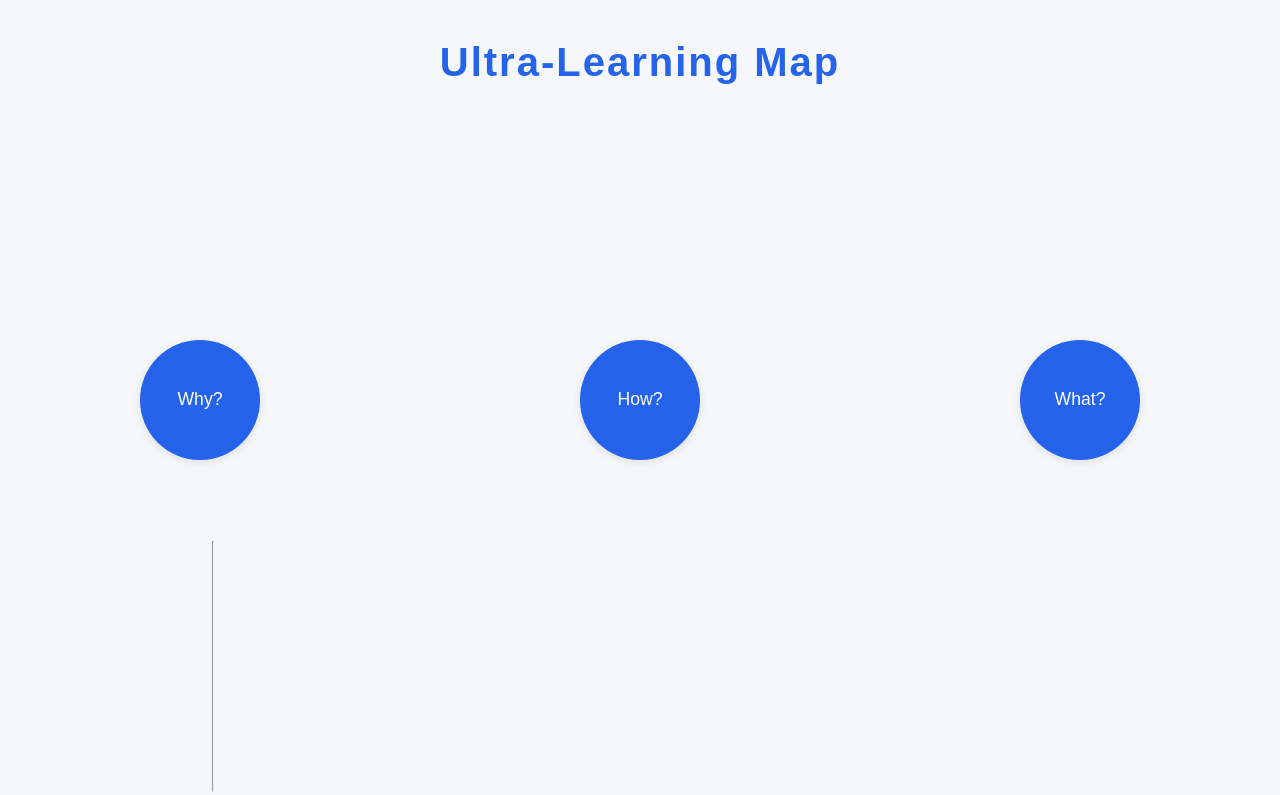
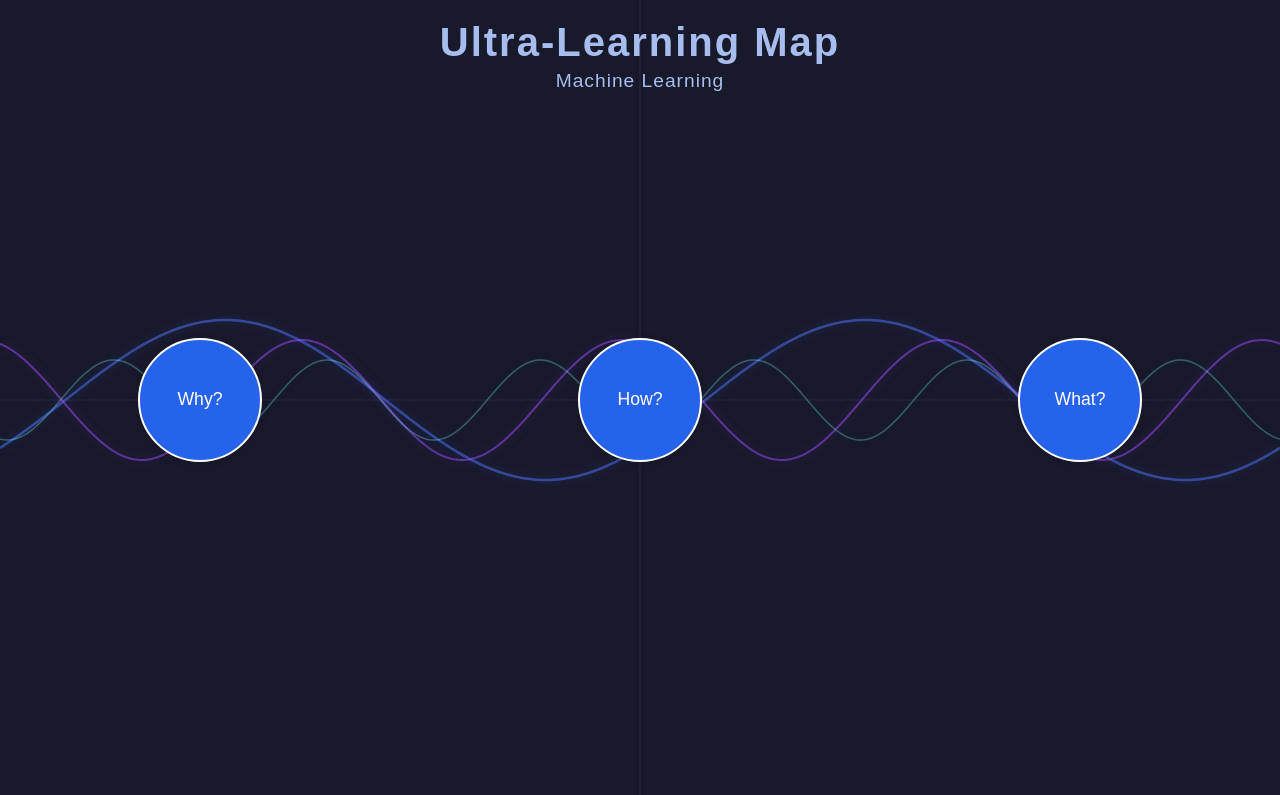
Before and after one commit to LeonBat/ML-Journey, a plain HTML site: page Ultra_Learning_Map/index.html in a window 1280 px wide. Drawn offline with Linux system fonts and the light colour scheme; a web font is replaced by a local one.

Commit message:
Updated Ultra Learning Map

```diff
--- a/Ultra_Learning_Map/index.html
+++ b/Ultra_Learning_Map/index.html
@@ -10,26 +10,57 @@
 
 <body>
 
-    <h1 class=headline>Ultra-Learning Map</h1>
+    <div class="header_container">
+        <h1 class=headline>Ultra-Learning Map</h1>
+        <h2 class="subheader">Machine Learning</h2>
+    </div>
     <div class="circle_container">
         <div class="circle">
             <div class="short_overview">Why?</div>
-            <div class="detailed_overview">This is the complete text</div>
+            <div class="detailed_overview">
+                <p>
+                    Machine Learning is a field I expect to grow in importance in the age of AI.
+                    With this project, I want to understand the fundamentals and the concepts behind it.
+                    It also serves as a good foundation for AI in general and allows me to improve my ML engineering
+                    skills.
+                </p>
+            </div>
         </div>
 
         <div class="circle">
             <div class="short_overview">How?</div>
-            <div class="detailed_overview">This is the complete text</div>
+            <div class="detailed_overview">
+                <p>
+                    I will follow the principles of ultra-learning as described by Scott Young in his book
+                    "Ultralearning: Master Hard Skills, Outsmart the Competition, and Accelerate Your Career".
+                    This includes self-directed learning, focusing on high-impact projects, and continuous practice
+                    and feedback.
+                </p>
+            </div>
         </div>
 
         <div class="circle">
             <div class="short_overview">What?</div>
-            <div class="detailed_overview">This is the complete text</div>
+            <div class="detailed_overview">
+                <p>
+                    The project will cover a broad range of topics in Machine Learning, including:
+                <ol>
+                    <li>Fundamentals of Machine Learning</li>
+                    <li>Supervised and Unsupervised Learning</li>
+                    <li>Neural Networks and Deep Learning</li>
+                    <li>Natural Language Processing</li>
+                    <!-- <li>Computer Vision</li> -->
+                    <li>Reinforcement Learning</li>
+                    <li>Model Deployment and Monitoring</li>
+                </ol>
+
+                </p>
+            </div>
         </div>
 
     </div>
-
-    <hr .class="divider">
+    <canvas id="bg-canvas"></canvas>
+    <script src="main.js"></script>
 
 </body>
 
--- /dev/null
+++ b/Ultra_Learning_Map/main.js
@@ -0,0 +1,63 @@
+const canvas = document.getElementById('bg-canvas');
+const ctx = canvas.getContext('2d');
+
+function resizeCanvas() {
+    canvas.width = window.innerWidth;
+    canvas.height = window.innerHeight;
+}
+resizeCanvas();
+window.addEventListener('resize', resizeCanvas);
+
+const colors = [
+    'rgba(80,120,255,0.5)',
+    'rgba(160,80,255,0.5)',
+    'rgba(120,255,255,0.3)'
+];
+
+function drawAxes() {
+    ctx.save();
+    ctx.strokeStyle = 'rgba(120,130,180,0.15)';
+    ctx.lineWidth = 1;
+    // X axis
+    ctx.beginPath();
+    ctx.moveTo(0, canvas.height / 2);
+    ctx.lineTo(canvas.width, canvas.height / 2);
+    ctx.stroke();
+    // Y axis
+    ctx.beginPath();
+    ctx.moveTo(canvas.width / 2, 0);
+    ctx.lineTo(canvas.width / 2, canvas.height);
+    ctx.stroke();
+    ctx.restore();
+}
+
+function drawFormula(time, amplitude, freq, phase, color, thickness) {
+    ctx.save();
+    ctx.strokeStyle = color;
+    ctx.shadowColor = color;
+    ctx.shadowBlur = 12;
+    ctx.lineWidth = thickness;
+    ctx.beginPath();
+    for (let x = 0; x <= canvas.width; x += 2) {
+        const t = (x / canvas.width) * 4 * Math.PI;
+        const y = Math.sin(freq * t + phase + time) * amplitude
+            + canvas.height / 2;
+        if (x === 0) ctx.moveTo(x, y);
+        else ctx.lineTo(x, y);
+    }
+    ctx.stroke();
+    ctx.restore();
+}
+
+function animate(time) {
+    ctx.clearRect(0, 0, canvas.width, canvas.height);
+    // Draw faint axes
+    drawAxes();
+    // Draw animated math curves
+    drawFormula(time * 0.0005, 80, 1, 0, colors[0], 2.5);
+    drawFormula(time * 0.0007, 60, 2, Math.PI / 2, colors[1], 2);
+    drawFormula(time * 0.0009, 40, 3, Math.PI, colors[2], 1.5);
+    requestAnimationFrame(animate);
+}
+
+animate();
--- a/Ultra_Learning_Map/styles.css
+++ b/Ultra_Learning_Map/styles.css
@@ -13,22 +13,53 @@ body {
     display: grid;
     grid-template-columns: repeat(3, 1fr);
     grid-template-rows: repeat(3, 1fr);
-    background-color: #f5f7fa;
+    background-color: #18192b;
     font-family: 'Vend_Sans_normal', Arial, sans-serif;
+    /* Add grid background */
+    background-image:
+        linear-gradient(0deg, rgba(80, 120, 255, 0.07) 1px, transparent 1px),
+        linear-gradient(90deg, rgba(80, 120, 255, 0.07) 1px, transparent 1px);
+    background-size: 40px 40px;
 }
+
+/* header container */
+
+.header_container {
+    grid-column: 1 / 4;
+    grid-row: 1 / 2;
+    display: flex;
+    flex-direction: column;
+    text-align: center;
+    margin-top: 20px;
+    margin-bottom: 20px;
+    position: relative;
+    z-index: 2;
+
+}
+
 
 /* Headline styling */
 .headline {
-    grid-column: 1 / 4;
-    grid-row: 1 / 2;
     text-align: center;
     font-size: 2.5rem;
-    color: #2563eb;
-    margin-top: 40px;
+    color: #a6bded;
+    margin-top: 0;
     margin-bottom: 0;
     font-weight: bold;
     letter-spacing: 2px;
 }
+
+.subheader {
+    text-align: center;
+    font-size: 1.2rem;
+    color: #a6bded;
+    margin-top: 5px;
+    margin-bottom: 20px;
+    font-weight: normal;
+    letter-spacing: 1px;
+}
+
+
 
 /* Circles container spans first row, all columns */
 .circle_container {
@@ -49,6 +80,7 @@ body {
     height: 120px;
     background: #2563eb;
     border-radius: 50%;
+    border: 2px solid white;
     display: flex;
     align-items: center;
     justify-content: center;
@@ -73,7 +105,7 @@ body {
     width: 100%;
     height: 100%;
     border-radius: 10px;
-    background: #38bdf8;
+    background: #2563eb;
     color: #22223b;
     z-index: 10;
 }
@@ -84,9 +116,13 @@ body {
     z-index: 1;
 }
 
-/* Detailed overview (hidden by default) */
+/* Show detailed overview on hover */
+.circle:hover .short_overview {
+    display: none;
+}
+
 .detailed_overview {
-    display: none;
+    display: flex;
     position: absolute;
     top: 0;
     left: 0;
@@ -100,19 +136,43 @@ body {
     justify-content: center;
     font-size: 1rem;
     z-index: 2;
-    display: flex;
     opacity: 0;
-    transition: opacity 0.2s;
+    pointer-events: none;
+    transition: opacity 0.2s 0s;
+    /* 0.3s delay for fade-in */
+
 }
 
 /* Show detailed overview on hover */
+.circle:hover .detailed_overview {
+    opacity: 1;
+    background: transparent;
+    color: #fff;
+    pointer-events: auto;
+    transition: opacity 0.2s 0.5s;
+    /* No delay for fade-out */
+}
+
+/* Hide short overview on hover */
 .circle:hover .short_overview {
     display: none;
 }
 
-.circle:hover .detailed_overview {
-    display: flex;
-    opacity: 1;
-    background: transparent;
-    color: #22223b;
+/* background */
+
+#bg-canvas {
+    position: fixed;
+    top: 0;
+    left: 0;
+    width: 100vw;
+    height: 100vh;
+    z-index: 0;
+    pointer-events: none;
+    background: #18192b;
 }
+
+.headline,
+.circle_container {
+    position: relative;
+    z-index: 1;
+}
```
